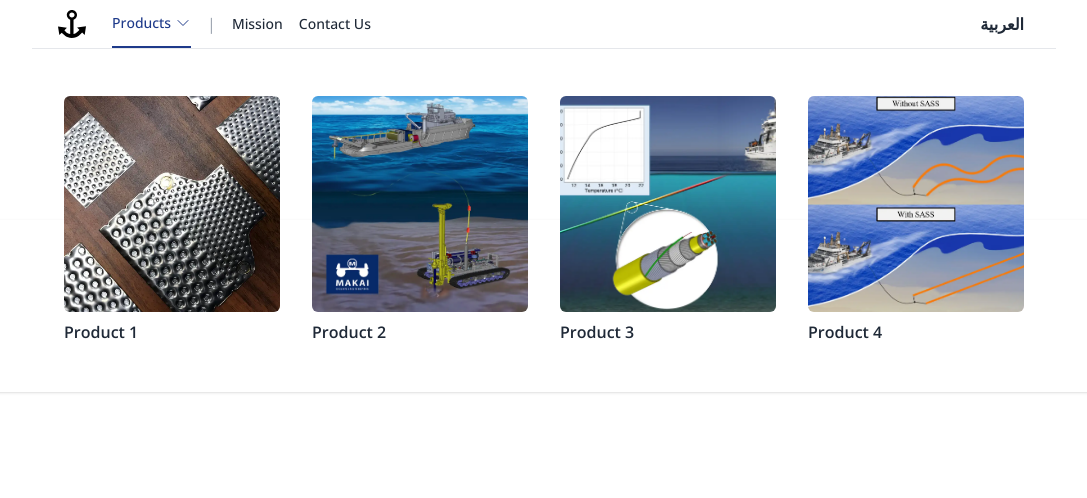
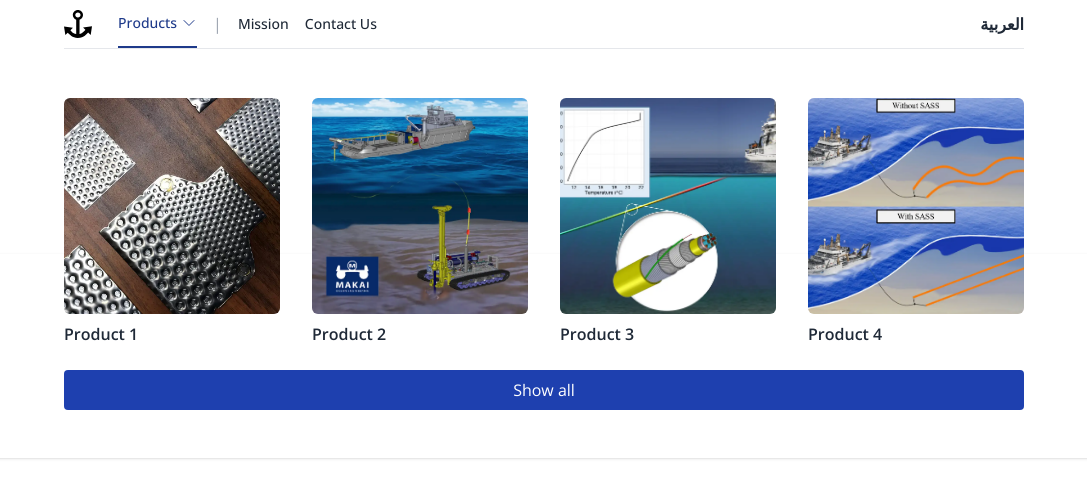
Before and after one commit to moaaz-bhnas/phoenician-2.0, a Next.js app: page / in a window 1280 px wide. Both pictures are taken after a click on the button "Products". Shown: the top 498 px of the page, without its empty margins (96-1183 px from the left). Built offline with nearby package versions, Linux system fonts and the light colour scheme.

Commit message:
Finished products popover

```diff
--- a/src/components/PageLayout.tsx
+++ b/src/components/PageLayout.tsx
@@ -19,7 +19,7 @@ function Layout({ children, title }: Props) {
         <meta name="viewport" content="initial-scale=1.0, width=device-width" />
       </Head>
 
-      <Container className="border-b !py-0">
+      <Container className="!py-0">
         <Header />
       </Container>
       <main>{children}</main>
--- a/src/sections/header/Header.tsx
+++ b/src/sections/header/Header.tsx
@@ -33,7 +33,7 @@ function Header({}: Props) {
     <header className="h-12">
       <h1 className="sr-only">Phoenician</h1>
 
-      <nav className="flex justify-between" aria-label="Main">
+      <nav className="flex justify-between border-b" aria-label="Main">
         {/* Sidebar toggler button */}
         <div className="-ml-3.5 lg:hidden">
           <SidebarToggler setOpen={setSidebarOpen} />
@@ -48,7 +48,7 @@ function Header({}: Props) {
 
         {/* Logo */}
         <Link href={"/"}>
-          <a className="hover-opacity flex h-12 w-12 lg:-ml-4">
+          <a className="hover-opacity flex h-12 w-12 lg:-ml-2.5">
             <Logo />
           </a>
         </Link>
--- a/src/sections/header/components/ProductsPopover.tsx
+++ b/src/sections/header/components/ProductsPopover.tsx
@@ -35,25 +35,36 @@ function ProductsPopover({}: Props) {
             leaveFrom="opacity-100"
             leaveTo="opacity-0"
           >
-            <Popover.Panel className="absolute inset-x-0">
+            <Popover.Panel className="absolute inset-x-0 mt-0.5 bg-white">
               {({ close }) => (
                 <>
                   <div
                     className="absolute inset-0 top-1/2 bg-white shadow"
                     aria-hidden="true"
                   />
-                  <Container className="relative">
+                  <Container>
+                    <div className="relative flex flex-col space-y-6">
                       <ul className="flex justify-between gap-8">
                         {products.map((product) => (
                           <li key={product.handle} className="flex-1">
                             <Link href={`/products/${product.handle}`}>
-                            <a>
+                              <a onClick={() => close()}>
                                 <ProductItem product={product} />
                               </a>
                             </Link>
                           </li>
                         ))}
                       </ul>
+
+                      <Link href={"/products"}>
+                        <a
+                          className="btn self-end px-10"
+                          onClick={() => close()}
+                        >
+                          Show all
+                        </a>
+                      </Link>
+                    </div>
                   </Container>
                 </>
               )}
--- a/src/sections/header/components/Sidebar.tsx
+++ b/src/sections/header/components/Sidebar.tsx
@@ -55,9 +55,7 @@ function Sidebar({ open, setOpen, navigationLinks }: Props) {
 
                 {/* All products button */}
                 <Link href="/products">
-                  <a className="block rounded bg-blue-800 p-2 text-center text-white transition hover:bg-blue-600 focus:bg-blue-600">
-                    All products
-                  </a>
+                  <a className="btn">All products</a>
                 </Link>
 
                 <hr className="my-4" />
--- a/src/styles/globals.css
+++ b/src/styles/globals.css
@@ -8,6 +8,12 @@
   }
 }
 
+@layer components {
+  .btn {
+    @apply flex justify-center rounded bg-blue-800 py-2 px-6 text-white transition hover:bg-blue-600 focus:bg-blue-600;
+  }
+}
+
 @layer utilities {
   .hover-opacity {
     @apply transition-opacity duration-100 hover:opacity-60 focus:opacity-60;
```
Lines whose indentation alone changed are shown as unchanged.
